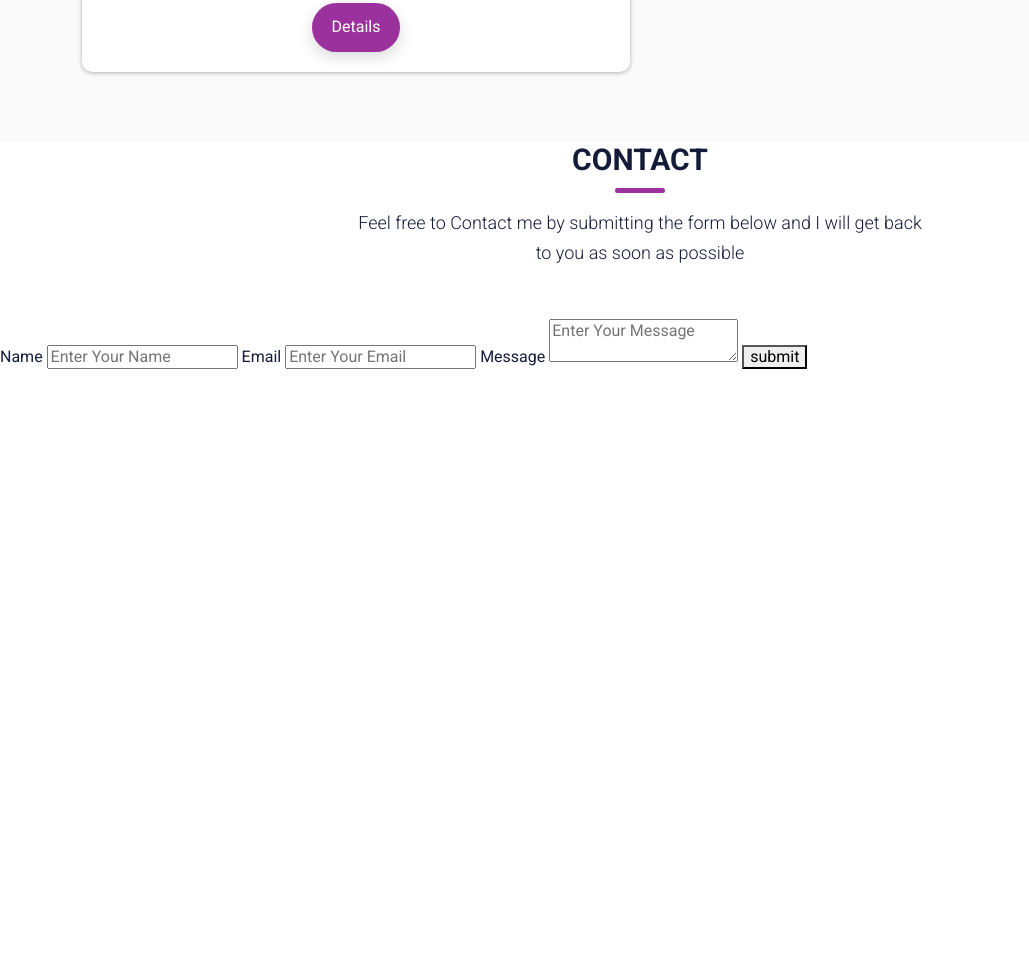
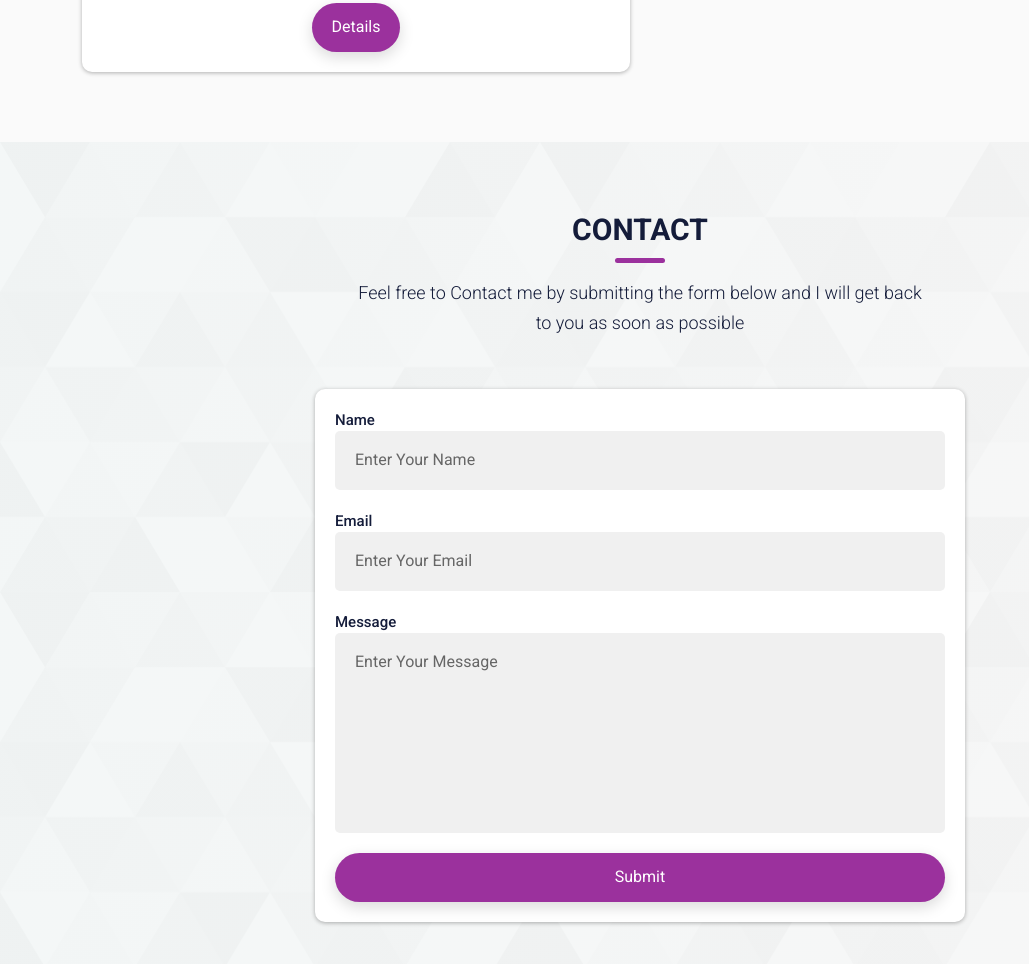
Before and after one commit to MahmoudsMohammed/Mahmoud, a plain HTML site: page index.html in a window 1280 px wide. Shown: the part 6359-7323 px from the top of the page, without its empty margins (0-1029 px from the left). Before the commit the page ends 6728 px from the top, so only its background shows below. Drawn offline with nearby package versions, Linux system fonts and the light colour scheme.

Commit message:
finish contact section styling

```diff
--- a/index.html
+++ b/index.html
@@ -924,7 +924,7 @@
           id="message"
           placeholder="Enter Your Message"
         ></textarea>
-        <button type="submit">submit</button>
+        <button type="submit" class="but">submit</button>
       </form>
     </div>
     <!-- end Contact -->
--- a/style/main.scss
+++ b/style/main.scss
@@ -440,3 +440,55 @@
   }
 }
 // end projects
+
+// start contact
+.contact {
+  & {
+    padding: var(--section-padding) 0px;
+    background: linear-gradient(
+        to right,
+        rgba(241, 245, 245, 0.8),
+        rgba(245, 245, 245, 0.8)
+      ),
+      url('../static/bg.svg');
+  }
+  form {
+    & {
+      width: 650px;
+      max-width: calc(100% - 20px);
+      margin: auto;
+      display: flex;
+      flex-direction: column;
+      justify-content: center;
+      background-color: #fff;
+      border-radius: 10px;
+      padding: 20px;
+      box-shadow: 0 1px 4px rgba(0, 0, 0, 0.3);
+    }
+    label {
+      color: var(--text-one);
+      font-size: 15px;
+      font-weight: 500;
+    }
+    input,
+    textarea {
+      width: 100%;
+      background-color: #f0f0f0;
+      padding: 20px;
+      border: none;
+      border-radius: 5px;
+      margin-bottom: 20px;
+      font-weight: 500;
+      color: black;
+      &::-webkit-input-placeholder {
+        color: #666666;
+        font-weight: 400;
+      }
+    }
+    textarea {
+      resize: none;
+      height: 200px;
+    }
+  }
+}
+// end contact
```
Also changed, not shown: style/main.css.
